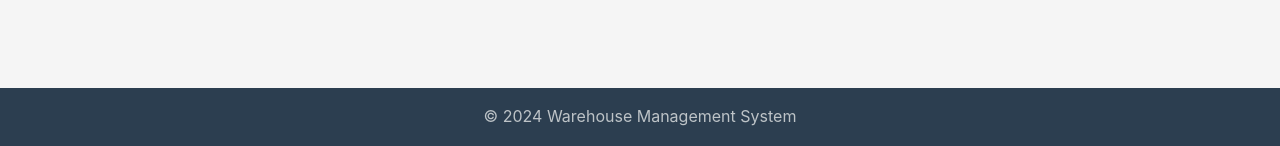
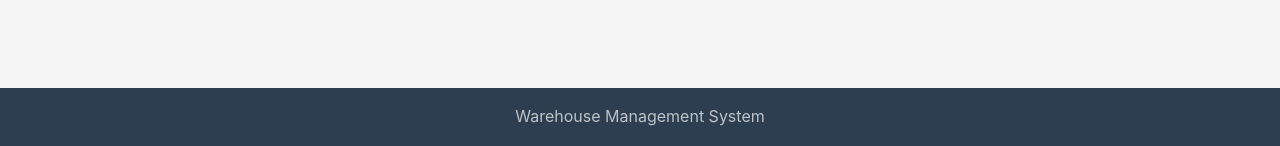
Before and after one commit to kahkaar/ohtuvarasto, a Flask app: page /dashboard in a window 1280 px wide. Shown: the part 654-800 px from the top of the page. Run offline with Flask 3, Linux system fonts and the light colour scheme; the visitor is signed in with stand-in values (Sample User, id 1); data that the repository does not hold is empty; some libraries are stand-ins or nearby versions.

Commit message:
Remove copyright symbol from footer and add user role creation instructions
Co-authored-by: kahkaar <119842456+kahkaar@users.noreply.github.com>

```diff
--- a/app/templates/base.html
+++ b/app/templates/base.html
@@ -49,7 +49,7 @@
     </main>
 
     <footer class="footer">
-        <p>&copy; 2024 Warehouse Management System</p>
+        <p>Warehouse Management System</p>
     </footer>
 
     {% block extra_js %}{% endblock %}
```
Also changed, not shown: README.md.
